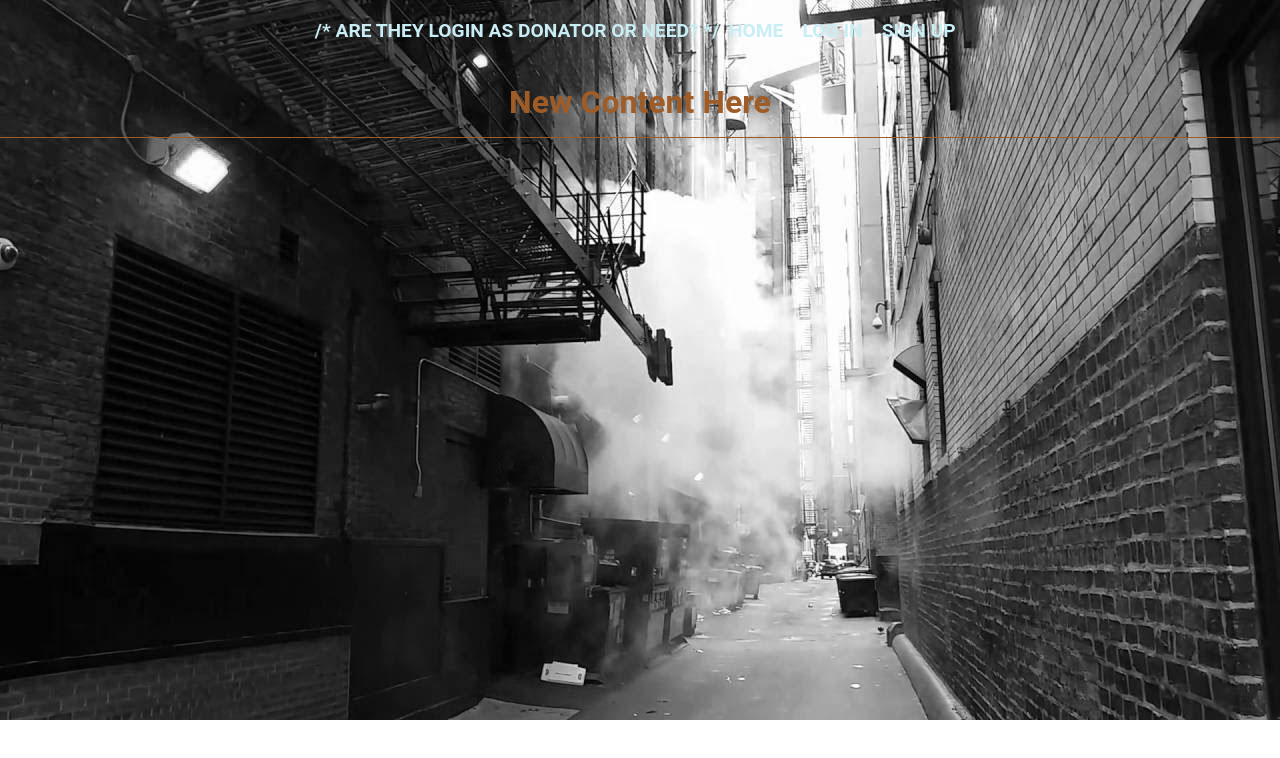
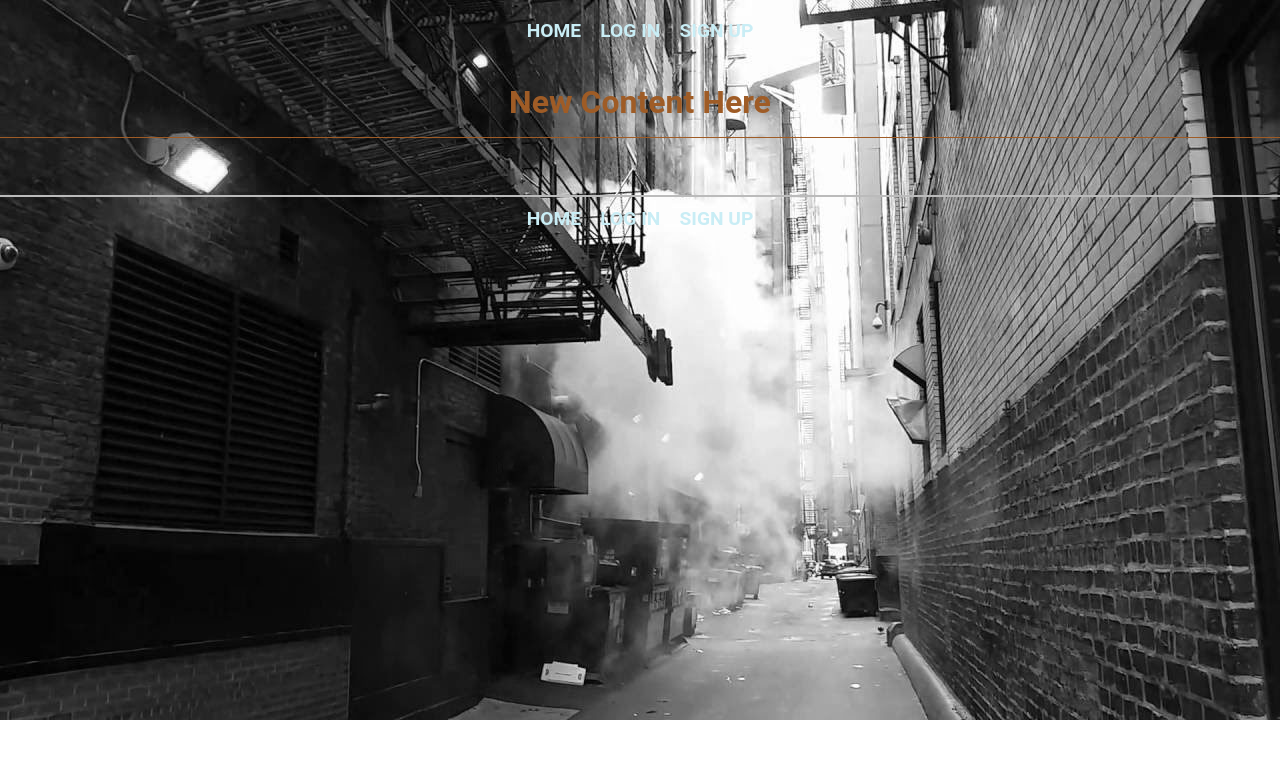
Before and after one commit to miloscomplex/feed-the-need-react, a React (Create React App) app in the folder frontend/: page / in a window 1280 px wide. Shown: the top 758 px of the page. Built offline with nearby package versions, Linux system fonts and the light colour scheme.

Commit message:
built Footer and modified CSS

```diff
--- a/frontend/src/App.js
+++ b/frontend/src/App.js
@@ -1,5 +1,6 @@
-import './App.css';
-import Nav from './Nav';
+import './css/App.css';
+import Nav from './UI/Nav';
+import Footer from './UI/Footer'
 import { BrowserRouter as Router, Switch, Route } from 'react-router-dom'
 
 
@@ -9,6 +10,7 @@ function App() {
       <div className="App">
         <Nav />
         <h1>New Content Here</h1>
+        <Footer />
       </div>
     </Router>
   );
--- /dev/null
+++ b/frontend/src/UI/Footer.js
@@ -0,0 +1,12 @@
+import Nav from './Nav'
+import { Link } from 'react-router-dom'
+
+function Footer() {
+  return (
+    <footer>
+      <Nav />
+    </footer>
+  )
+}
+
+export default Footer
--- a/frontend/src/Nav.js
+++ b/frontend/src/UI/Nav.js
@@ -1,9 +1,9 @@
 import { Link } from 'react-router-dom'
 
+/* are they login as donator or need? */
 function Nav() {
   return (
     <nav>
-      /* are they login as donator or need? */
       <Link to=''>Home</Link>
       <Link to=''>Log In</Link>
       <Link to=''>Sign Up</Link>
--- a/frontend/src/App.css
+++ b/frontend/src/css/App.css
@@ -23,7 +23,7 @@
    background-color: #ffffff;
    color: #103852;
    margin: 0;
-   background-image: url("images/alley_bw.jpg");
+   background-image: url("../images/alley_bw.jpg");
    background-position: top;
    background-size: cover;
    background-repeat: no-repeat;
@@ -54,6 +54,13 @@
 
  nav img {
    opacity: 0.5;
+ }
+
+ footer nav {
+   padding-top: .5em;
+   margin-top: 3em;
+   color: #888;
+   border-top: 2px solid #bbb;
  }
 
  #content {
@@ -226,10 +233,3 @@ h3 {
   border-radius: 5px;
   margin: 2em 0;
 }
-
-.footer {
-  padding-top: .5em;
-  margin-top: 3em;
-  color: #888;
-  border-top: 2px solid #bbb;
-}
```
